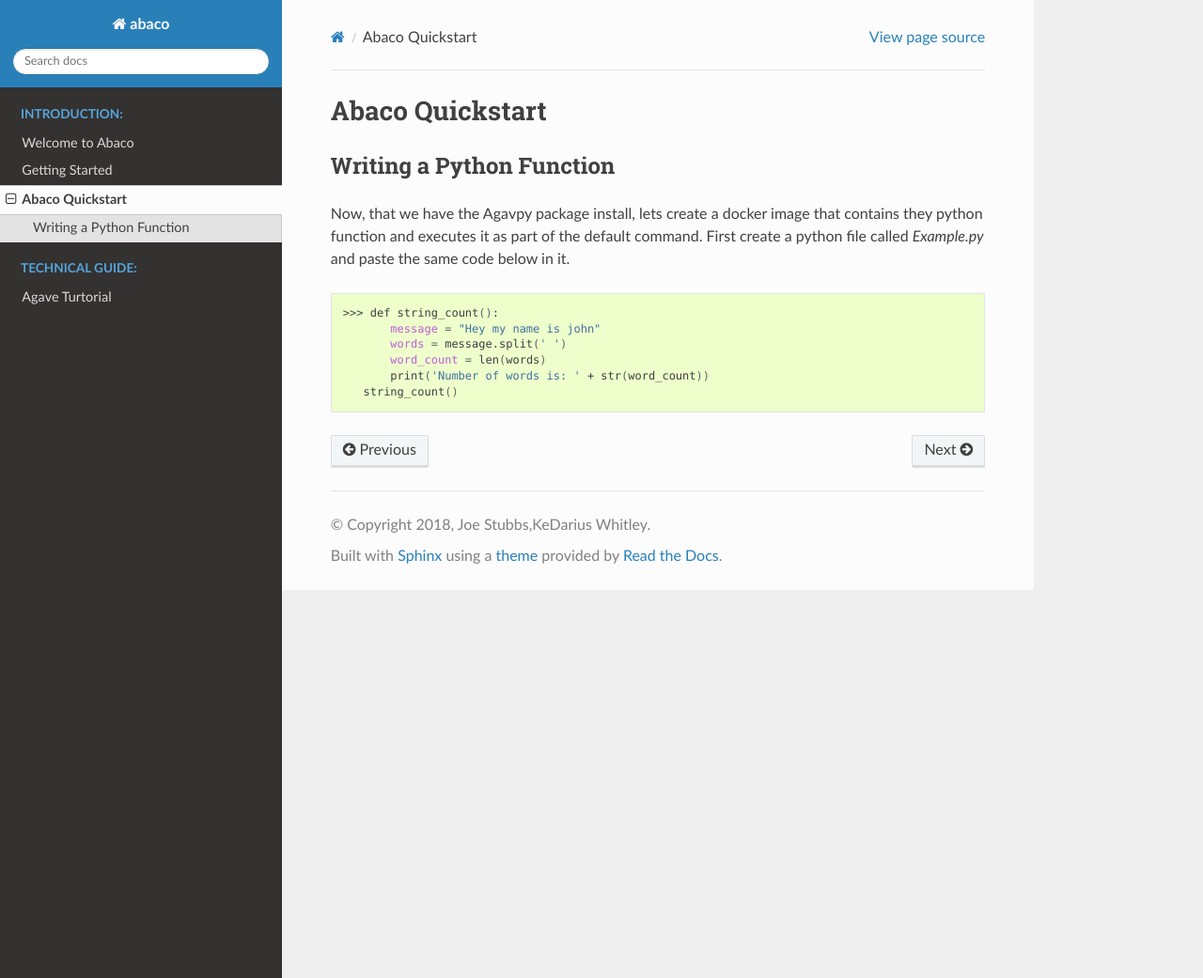
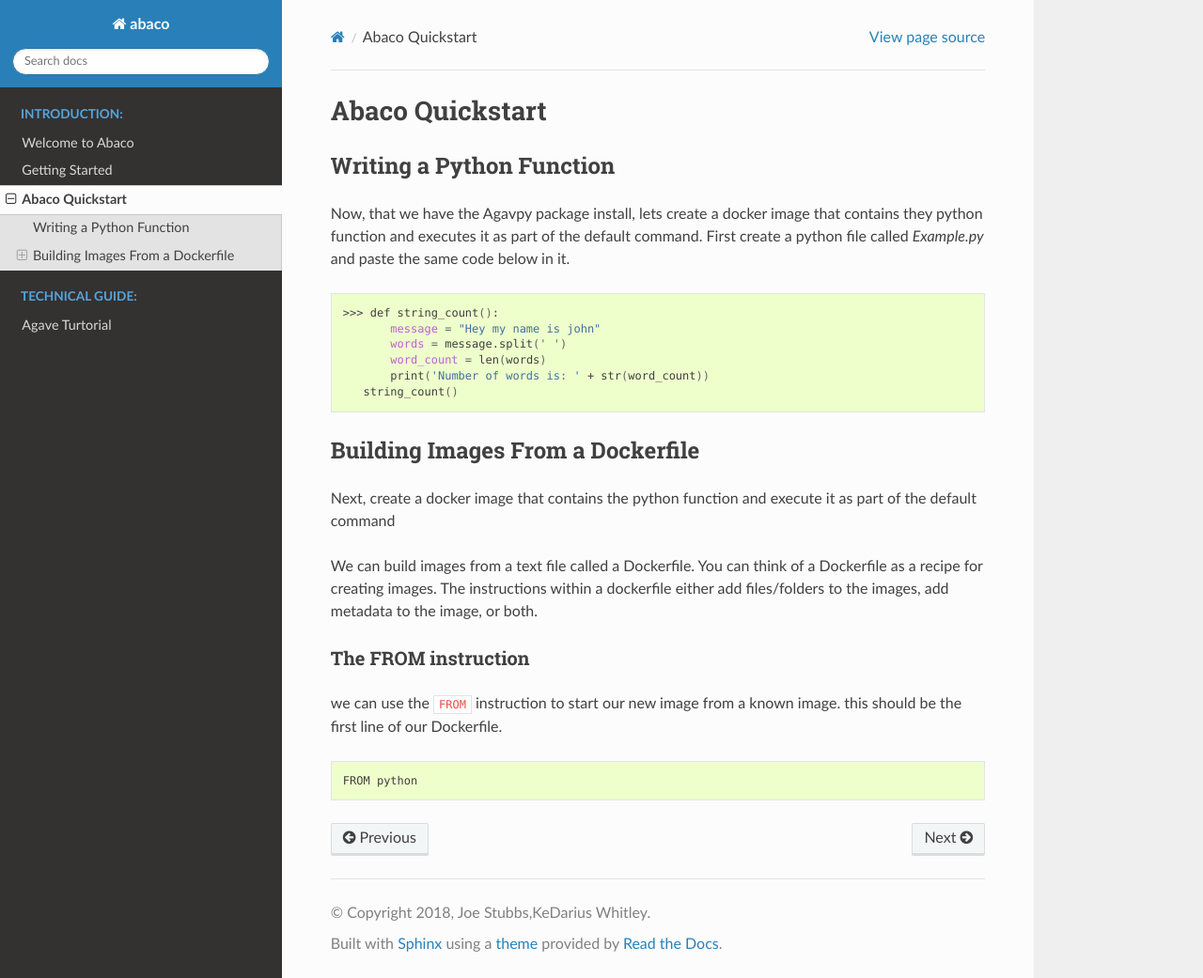
Before and after one commit to TACC/Abaco2.0, a Sphinx documentation site: the page built from docs/source/getting-started/quickstart.rst, in a window 1280 px wide and 1041 px high. Shown: the whole window at 94% size. Built offline with Sphinx 7.4.7 and the Read the Docs theme 2.0.0, drawn with Linux system fonts in a browser that asks for light colours.

Commit message:
Update quickstart.rst

```diff
--- a/docs/source/getting-started/quickstart.rst
+++ b/docs/source/getting-started/quickstart.rst
@@ -15,3 +15,18 @@ Now, that we have the Agavpy package install, lets create a docker image that co
          word_count = len(words)
          print('Number of words is: ' + str(word_count))
      string_count()
+
+Building Images From a Dockerfile
+----------------------------------
+
+Next, create a docker image that contains the python function and execute it as part of the default command
+
+We can build images from a text file called a Dockerfile. You can think of a Dockerfile as a recipe for creating images. The instructions within a dockerfile either add files/folders to the images, add metadata to the image, or both.
+
+The FROM instruction
+^^^^^^^^^^^^^^^^^^^^^
+we can use the ``FROM`` instruction to start our new image from a known image. this should be the first line of our Dockerfile.
+
+.. code-block:: bash
+
+  FROM python
```
